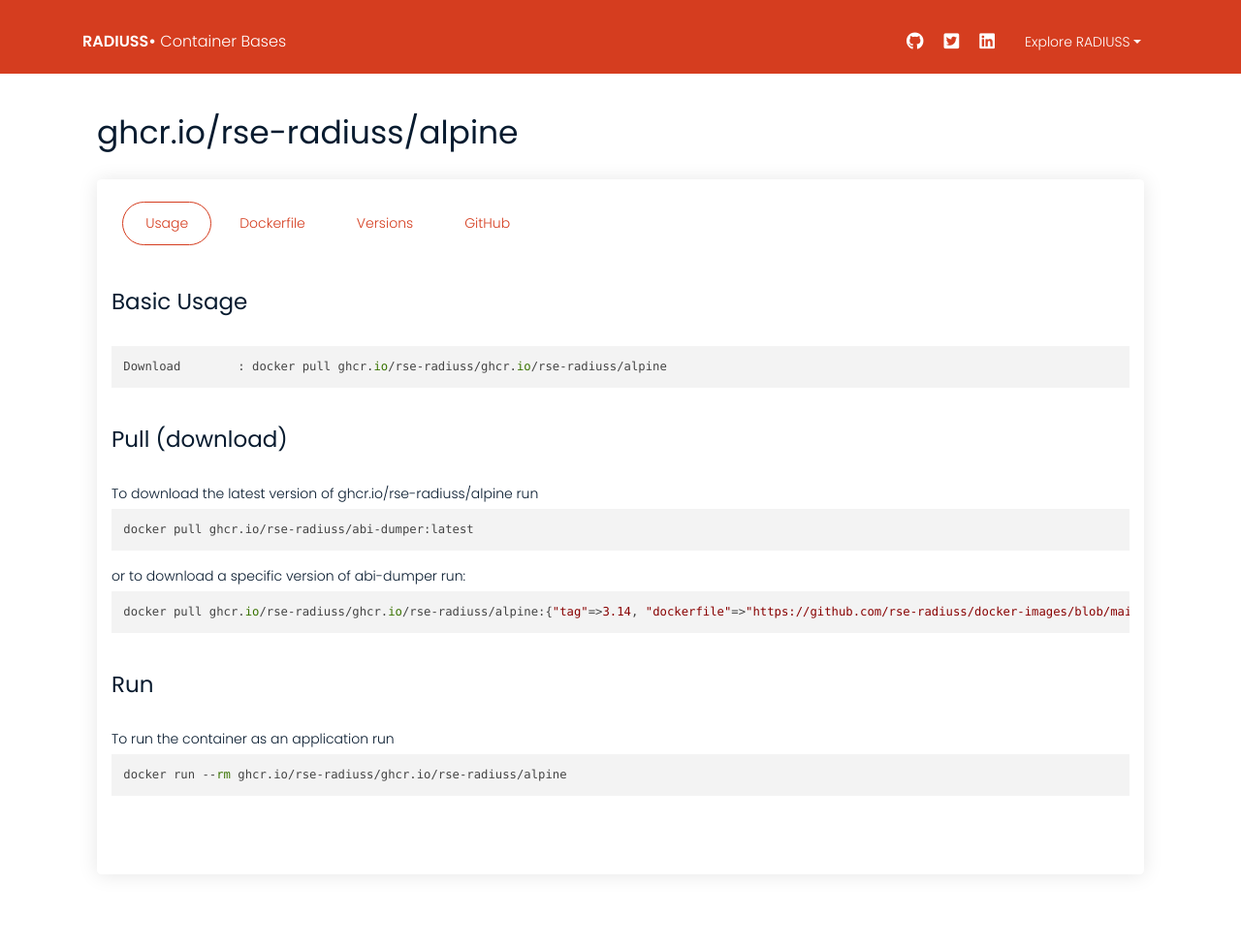
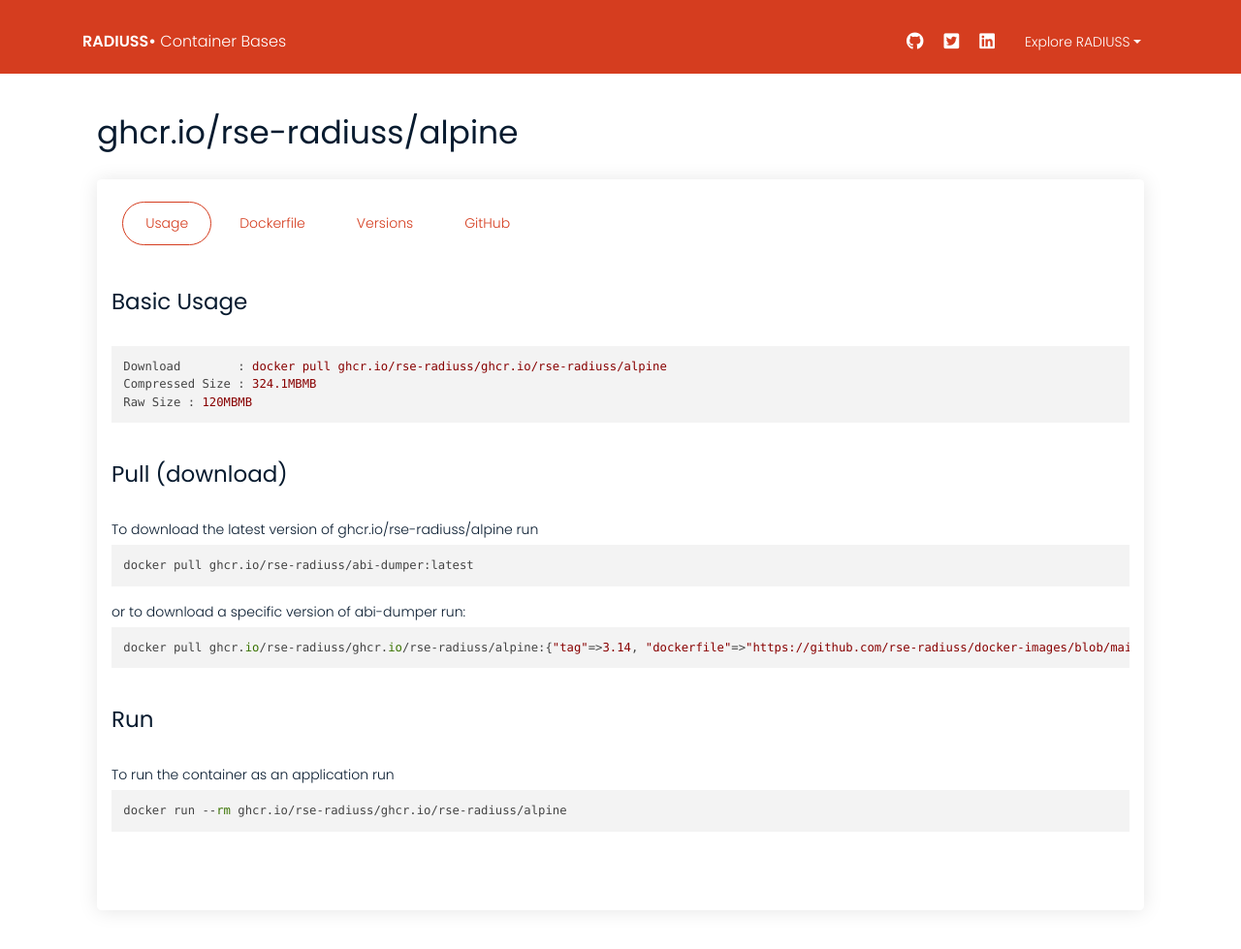
Before and after one commit to rse-ops/docker-images, a Jekyll site: the page built from _library/ghcr.io-rse-radiuss-alpine.md, in a window 1280 px wide and 1039 px high. Shown: the top 979 px of the window at 97% size. Built offline with Jekyll 4.4.1, drawn with Linux system fonts in a browser that asks for light colours; nearby versions of some CDN libraries.

Commit message:
size not showing up in interface
Signed-off-by: vsoch <vsoch@users.noreply.github.com>

```diff
--- a/_layouts/container.html
+++ b/_layouts/container.html
@@ -114,8 +114,9 @@
                   <div class="tab-content tab-space">
                     <div class="tab-pane active" id="link4">
                       <h3>Basic Usage</h3>
-                      <p><pre><code class="highlight">Download        : docker pull ghcr.io/rse-radiuss/{{ page.name }}{% if size %}
-Compressed Size : {{ size }}MB{% endif %}
+                      <p><pre><code class="highlight">Download        : docker pull ghcr.io/rse-radiuss/{{ page.name }}{% if page.size %}
+Compressed Size : {{ page.size }}MB{% endif %}{% if page.raw_size %}
+Raw Size : {{ page.raw_size }}MB{% endif %}
 </code></pre></p>
                        <br>
                        <h3>Pull (download)</h3>
@@ -154,7 +155,7 @@
                          </tr>
                         </thead>
                         <tbody>
-                          {% for entry in page.versions %}<tr><td>{{ entry.tag }}</td><td>{{ entry.name }}:{{ entry.tag }}</td><td>{% if entry.dockerfile %}<a href="{{ entry.dockerfile }}" target="_blank">Dockerfile</a>{% endif %}</td><td><a href="{{ entry.manifest }}" target="_blank">Manifest</a></td></tr>{% endfor %}
+                          {% for entry in page.versions %}<tr><td>{{ entry.tag }}</td><td>{{ page.name }}:{{ entry.tag }}</td><td>{% if entry.dockerfile %}<a href="{{ entry.dockerfile }}" target="_blank">Dockerfile</a>{% endif %}</td><td><a href="{{ entry.manifest }}" target="_blank">Manifest</a></td></tr>{% endfor %}
                         </tbody>
                         </table>
                       </p>
--- a/_library/ghcr.io-rse-radiuss-alpine.md
+++ b/_library/ghcr.io-rse-radiuss-alpine.md
@@ -9,5 +9,4 @@
  - tag: 3.14
    dockerfile: https://github.com/rse-radiuss/docker-images/blob/main/alpine/3.14/Dockerfile
    manifest: https://crane.ggcr.dev/manifest/ghcr.io/rse-radiuss/alpine:3.14
-
 ---
```
Also changed, not shown: README.md (+2 -15 lines).
